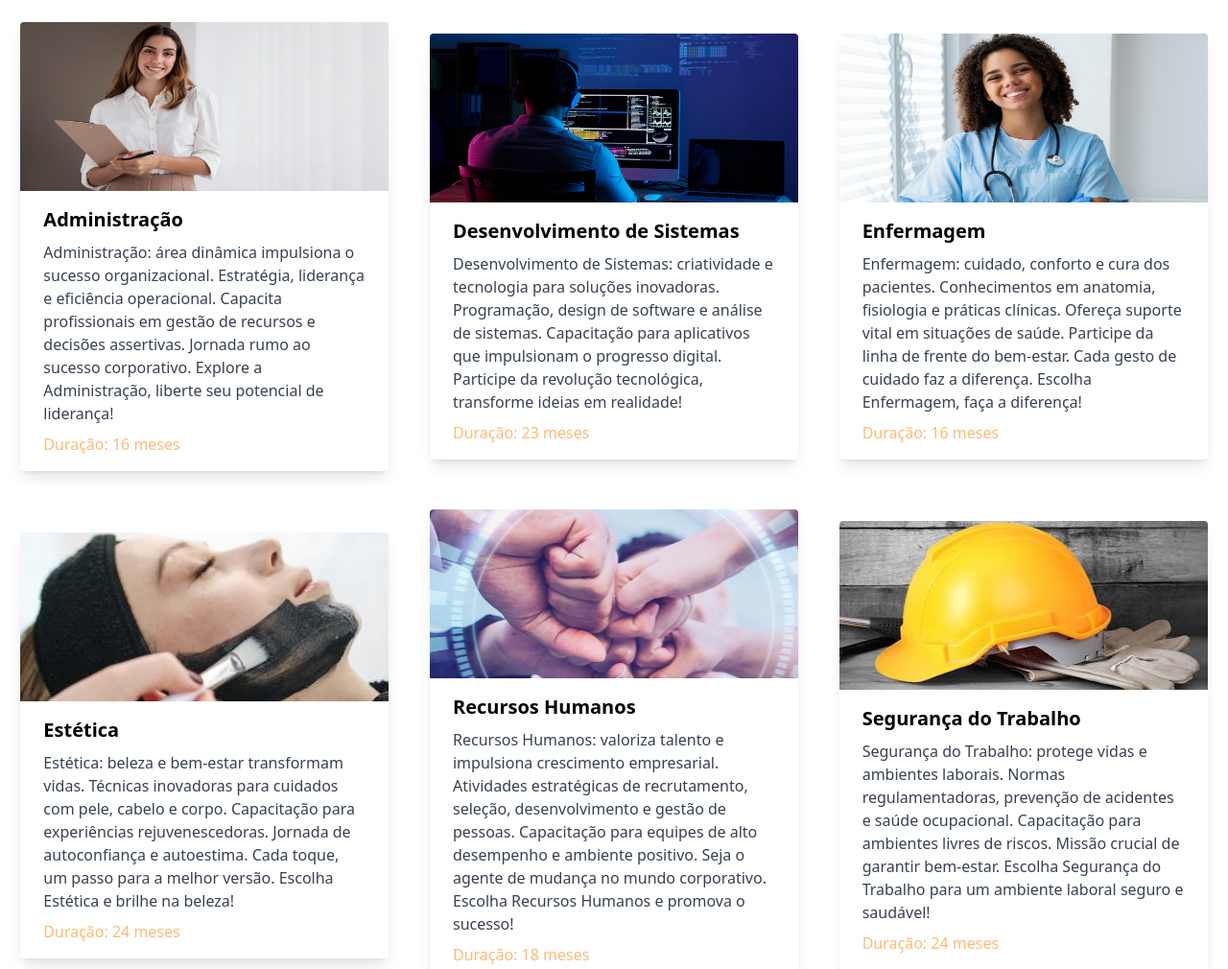
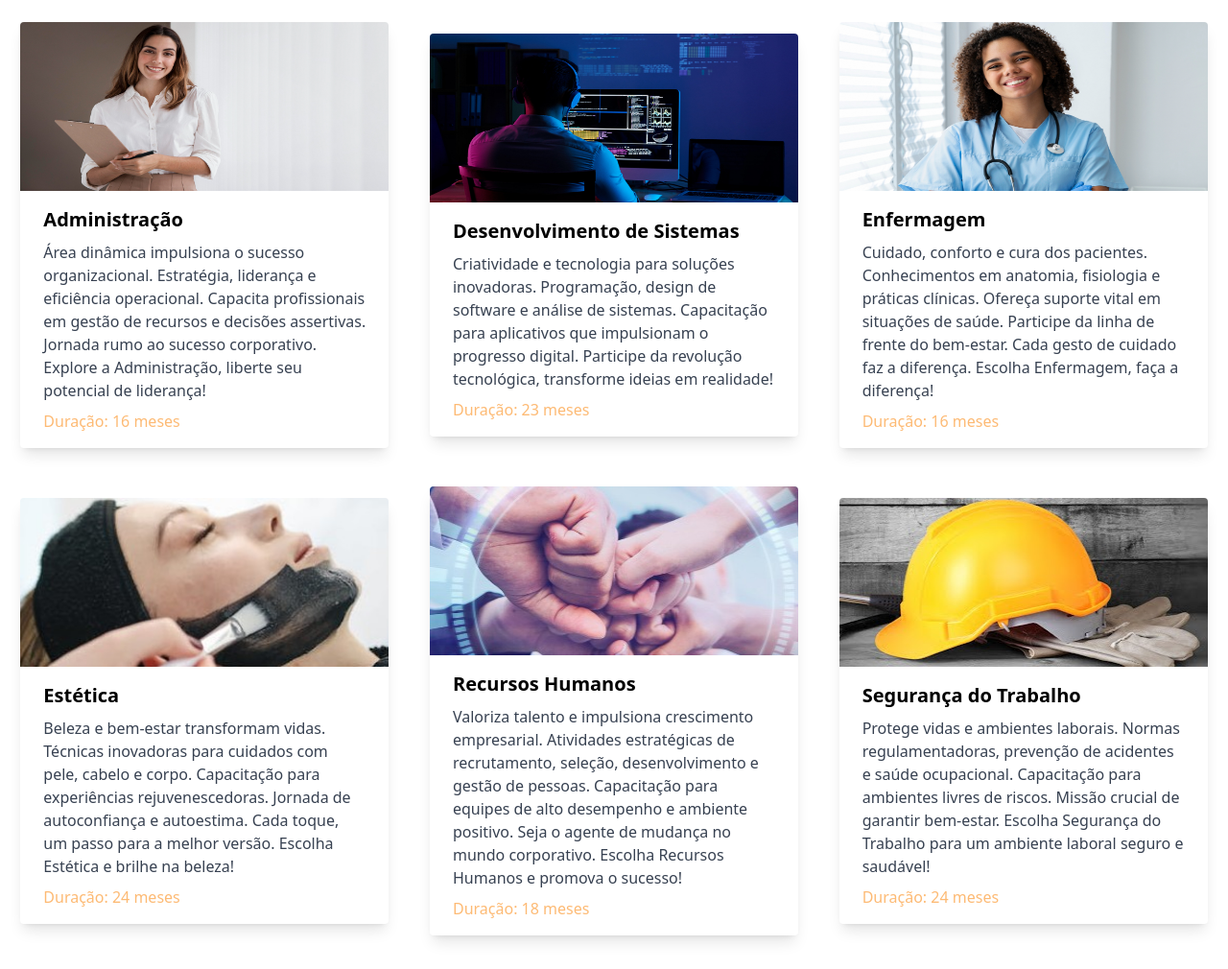
Before and after one commit to 4youchatbot/4you_chatbot, a website: page index.html in a window 1280 px wide. Shown: the part 665-1675 px from the top of the page at 96% size. Drawn offline with nearby package versions, Linux system fonts and the light colour scheme.

Commit message:
fix text

```diff
--- a/index.html
+++ b/index.html
@@ -50,7 +50,7 @@
           <div class="px-6 py-4">
             <div class="font-bold text-xl mb-2">Administração</div>
             <p class="text-gray-700 text-base">
-              Administração: área dinâmica impulsiona o sucesso organizacional. Estratégia, liderança e eficiência operacional. Capacita profissionais em gestão de recursos e decisões assertivas. Jornada rumo ao sucesso corporativo. Explore a Administração, liberte seu potencial de liderança!
+              Área dinâmica impulsiona o sucesso organizacional. Estratégia, liderança e eficiência operacional. Capacita profissionais em gestão de recursos e decisões assertivas. Jornada rumo ao sucesso corporativo. Explore a Administração, liberte seu potencial de liderança!
             </p>
             <p class="text-orange-300 text-base pt-2">
               Duração: 16 meses
@@ -66,7 +66,7 @@
           <div class="px-6 py-4">
             <div class="font-bold text-xl mb-2">Desenvolvimento de Sistemas</div>
             <p class="text-gray-700 text-base">
-              Desenvolvimento de Sistemas: criatividade e tecnologia para soluções inovadoras. Programação, design de software e análise de sistemas. Capacitação para aplicativos que impulsionam o progresso digital. Participe da revolução tecnológica, transforme ideias em realidade!
+              Criatividade e tecnologia para soluções inovadoras. Programação, design de software e análise de sistemas. Capacitação para aplicativos que impulsionam o progresso digital. Participe da revolução tecnológica, transforme ideias em realidade!
             </p>
             <p class="text-orange-300 text-base pt-2">
               Duração: 23 meses
@@ -82,7 +82,7 @@
           <div class="px-6 py-4">
             <div class="font-bold text-xl mb-2">Enfermagem</div>
             <p class="text-gray-700 text-base">
-              Enfermagem: cuidado, conforto e cura dos pacientes. Conhecimentos em anatomia, fisiologia e práticas clínicas. Ofereça suporte vital em situações de saúde. Participe da linha de frente do bem-estar. Cada gesto de cuidado faz a diferença. Escolha Enfermagem, faça a diferença!
+              Cuidado, conforto e cura dos pacientes. Conhecimentos em anatomia, fisiologia e práticas clínicas. Ofereça suporte vital em situações de saúde. Participe da linha de frente do bem-estar. Cada gesto de cuidado faz a diferença. Escolha Enfermagem, faça a diferença!
             <p class="text-orange-300 text-base pt-2">
               Duração: 16 meses
             </p>
@@ -97,7 +97,7 @@
           <div class="px-6 py-4">
             <div class="font-bold text-xl mb-2">Estética</div>
             <p class="text-gray-700 text-base">
-              Estética: beleza e bem-estar transformam vidas. Técnicas inovadoras para cuidados com pele, cabelo e corpo. Capacitação para experiências rejuvenescedoras. Jornada de autoconfiança e autoestima. Cada toque, um passo para a melhor versão. Escolha Estética e brilhe na beleza!
+              Beleza e bem-estar transformam vidas. Técnicas inovadoras para cuidados com pele, cabelo e corpo. Capacitação para experiências rejuvenescedoras. Jornada de autoconfiança e autoestima. Cada toque, um passo para a melhor versão. Escolha Estética e brilhe na beleza!
             </p>
             <p class="text-orange-300 text-base pt-2">
               Duração: 24 meses
@@ -113,7 +113,7 @@
           <div class="px-6 py-4">
             <div class="font-bold text-xl mb-2">Recursos Humanos</div>
             <p class="text-gray-700 text-base">
-              Recursos Humanos: valoriza talento e impulsiona crescimento empresarial. Atividades estratégicas de recrutamento, seleção, desenvolvimento e gestão de pessoas. Capacitação para equipes de alto desempenho e ambiente positivo. Seja o agente de mudança no mundo corporativo. Escolha Recursos Humanos e promova o sucesso!
+              Valoriza talento e impulsiona crescimento empresarial. Atividades estratégicas de recrutamento, seleção, desenvolvimento e gestão de pessoas. Capacitação para equipes de alto desempenho e ambiente positivo. Seja o agente de mudança no mundo corporativo. Escolha Recursos Humanos e promova o sucesso!
             </p>
             <p class="text-orange-300 text-base pt-2">
               Duração: 18 meses
@@ -129,7 +129,7 @@
           <div class="px-6 py-4">
             <div class="font-bold text-xl mb-2">Segurança do Trabalho</div>
             <p class="text-gray-700 text-base">
-             Segurança do Trabalho: protege vidas e ambientes laborais. Normas regulamentadoras, prevenção de acidentes e saúde ocupacional. Capacitação para ambientes livres de riscos. Missão crucial de garantir bem-estar. Escolha Segurança do Trabalho para um ambiente laboral seguro e saudável!
+             Protege vidas e ambientes laborais. Normas regulamentadoras, prevenção de acidentes e saúde ocupacional. Capacitação para ambientes livres de riscos. Missão crucial de garantir bem-estar. Escolha Segurança do Trabalho para um ambiente laboral seguro e saudável!
             <p class="text-orange-300 text-base pt-2">
               Duração: 24 meses
             </p>
@@ -144,7 +144,7 @@
           <div class="px-6 py-4">
             <div class="font-bold text-xl mb-2">Radiologia</div>
             <p class="text-gray-700 text-base">
-              Radiologia: ciência e tecnologia revelam mistérios do corpo humano. Técnicas avançadas de imagem, diagnóstico e tratamento. Papel crucial na saúde dos pacientes. Jornada de descobertas e precisão. Cada imagem, peça fundamental na medicina. Escolha Radiologia para um futuro mais saudável!
+              Ciência e tecnologia revelam mistérios do corpo humano. Técnicas avançadas de imagem, diagnóstico e tratamento. Papel crucial na saúde dos pacientes. Jornada de descobertas e precisão. Cada imagem, peça fundamental na medicina. Escolha Radiologia para um futuro mais saudável!
             </p>
             <p class="text-orange-300 text-base pt-2">
               Duração: 24 meses
```
